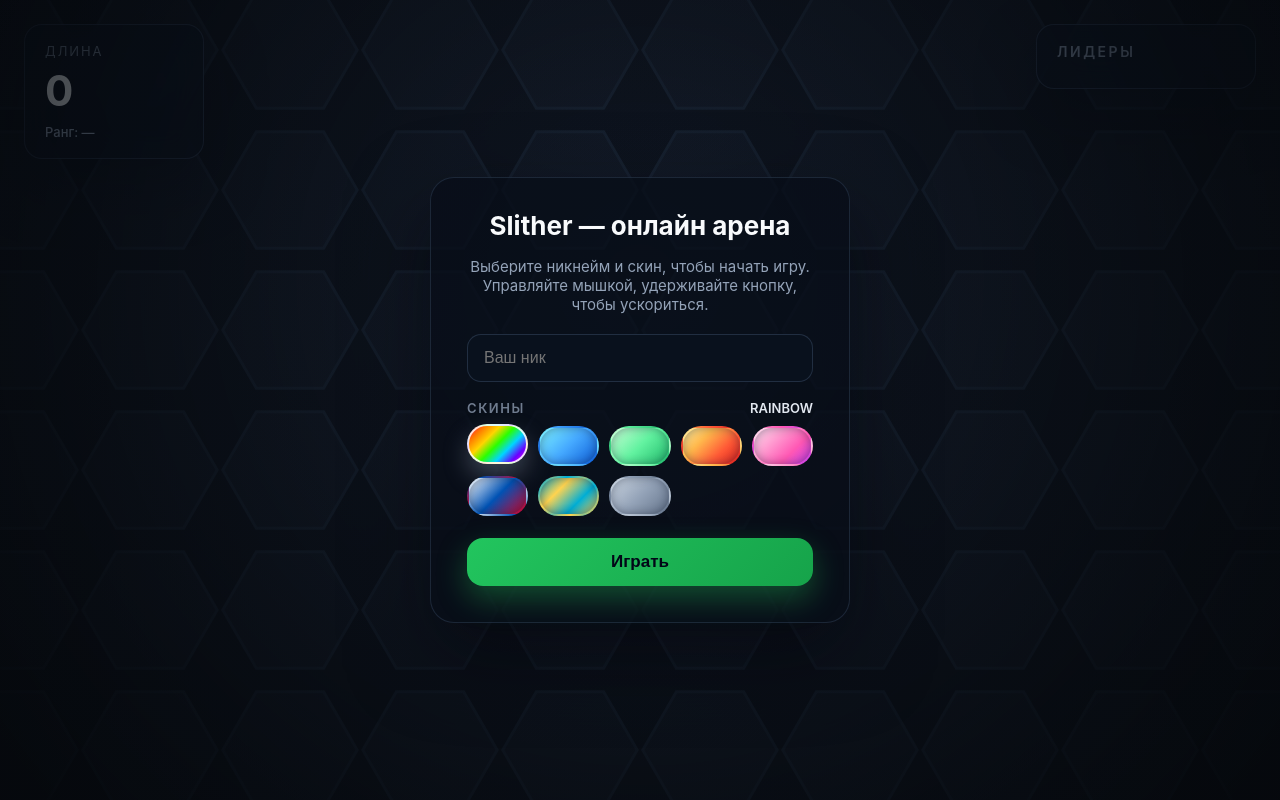
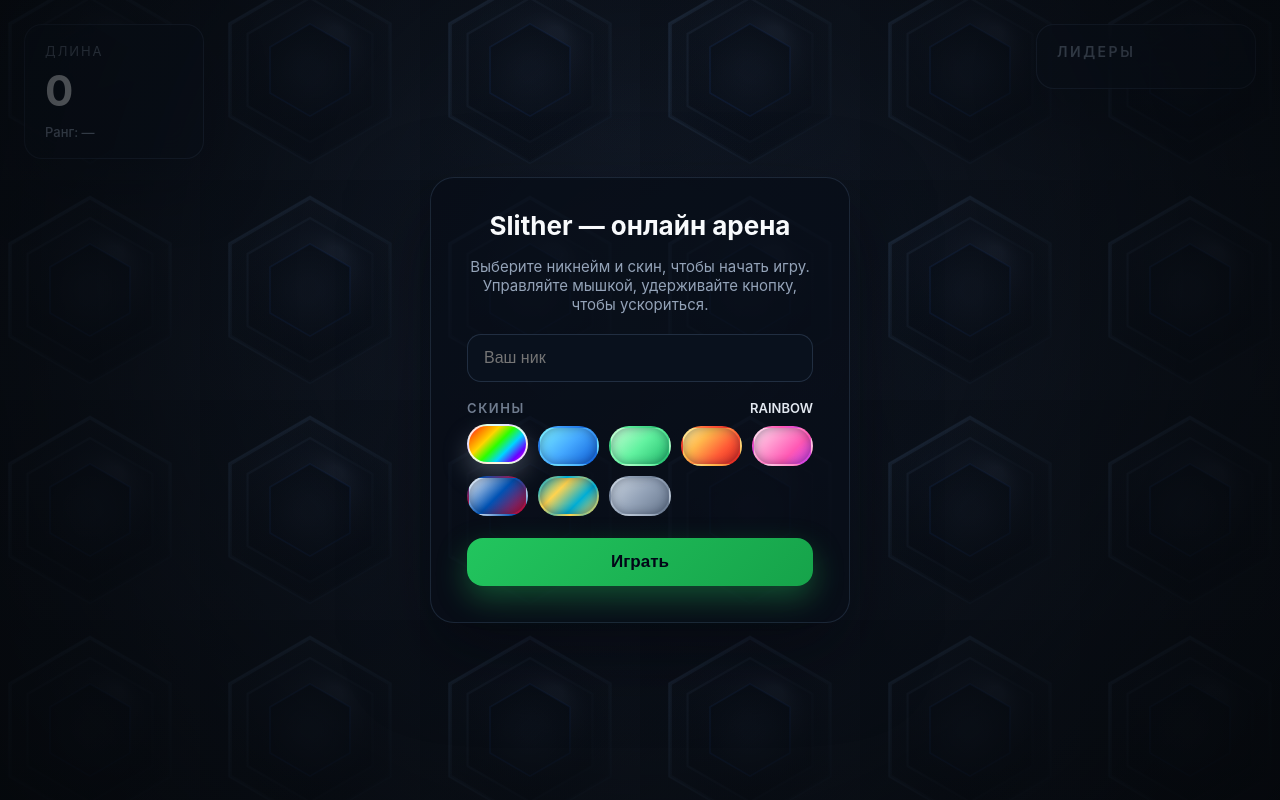
Before and after one commit to ivanpukhov/slitherr, a website: page index.html in a window 1280 px wide. Drawn offline with Linux system fonts and the light colour scheme; animation ran at ten frames a second.

Commit message:
Enhance hex background pattern

```diff
--- a/index.html
+++ b/index.html
@@ -444,30 +444,123 @@
     let hexPattern = buildHexPattern()
 
     function buildHexPattern() {
-        const size = 140
+        const size = 220
         const off = document.createElement('canvas')
         off.width = size
         off.height = size
         const c = off.getContext('2d')
-        c.fillStyle = '#0e1118'
+
+        const baseGradient = c.createLinearGradient(0, 0, size, size)
+        baseGradient.addColorStop(0, '#0b0f16')
+        baseGradient.addColorStop(1, '#151a24')
+        c.fillStyle = baseGradient
         c.fillRect(0, 0, size, size)
+
         const center = size / 2
-        const radius = size * 0.48
+        const outerRadius = size * 0.42
+        const middleRadius = outerRadius * 0.78
+        const innerRadius = middleRadius * 0.64
 
-        c.beginPath()
-        for (let i = 0; i < 6; i++) {
-            const angle = Math.PI / 3 * i
-            const x = center + radius * Math.cos(angle)
-            const y = center + radius * Math.sin(angle)
-            if (i === 0) c.moveTo(x, y)
-            else c.lineTo(x, y)
+        const hexPath = (radius) => {
+            const path = new Path2D()
+            for (let i = 0; i < 6; i++) {
+                const angle = Math.PI / 3 * i + Math.PI / 6
+                const x = center + radius * Math.cos(angle)
+                const y = center + radius * Math.sin(angle)
+                if (i === 0) path.moveTo(x, y)
+                else path.lineTo(x, y)
+            }
+            path.closePath()
+            return path
         }
-        c.closePath()
-        c.fillStyle = '#151a24'
-        c.fill()
-        c.lineWidth = 3
-        c.strokeStyle = '#1d2735'
-        c.stroke()
+
+        const outerPath = hexPath(outerRadius)
+        const middlePath = hexPath(middleRadius)
+        const innerPath = hexPath(innerRadius)
+
+        const outerFill = c.createRadialGradient(center, center, outerRadius * 0.25, center, center, outerRadius)
+        outerFill.addColorStop(0, '#0e1118')
+        outerFill.addColorStop(0.55, '#101621')
+        outerFill.addColorStop(1, '#151a24')
+        c.fillStyle = outerFill
+        c.fill(outerPath)
+
+        const rimGradient = c.createLinearGradient(center - outerRadius, center - outerRadius, center + outerRadius, center + outerRadius)
+        rimGradient.addColorStop(0, '#27384f')
+        rimGradient.addColorStop(0.5, '#1d2735')
+        rimGradient.addColorStop(1, '#121925')
+        c.lineWidth = 3.2
+        c.strokeStyle = rimGradient
+        c.stroke(outerPath)
+
+        c.save()
+        c.clip(outerPath)
+        const innerShadow = c.createRadialGradient(center - outerRadius * 0.3, center - outerRadius * 0.35, outerRadius * 0.1, center, center, outerRadius)
+        innerShadow.addColorStop(0, 'rgba(38, 55, 76, 0.45)')
+        innerShadow.addColorStop(1, 'rgba(5, 7, 12, 0)')
+        c.fillStyle = innerShadow
+        c.fillRect(center - outerRadius, center - outerRadius, outerRadius * 2, outerRadius * 2)
+
+        const bottomShadow = c.createLinearGradient(center, center - outerRadius, center, center + outerRadius)
+        bottomShadow.addColorStop(0, 'rgba(3, 5, 9, 0)')
+        bottomShadow.addColorStop(0.6, 'rgba(6, 9, 14, 0.25)')
+        bottomShadow.addColorStop(1, 'rgba(4, 6, 10, 0.55)')
+        c.fillStyle = bottomShadow
+        c.fillRect(center - outerRadius, center - outerRadius, outerRadius * 2, outerRadius * 2)
+        c.restore()
+
+        const middleFill = c.createLinearGradient(center, center - middleRadius, center, center + middleRadius)
+        middleFill.addColorStop(0, '#111724')
+        middleFill.addColorStop(0.55, '#0c1018')
+        middleFill.addColorStop(1, '#080b12')
+        c.fillStyle = middleFill
+        c.fill(middlePath)
+
+        const middleStroke = c.createLinearGradient(center - middleRadius, center - middleRadius, center + middleRadius, center + middleRadius)
+        middleStroke.addColorStop(0, 'rgba(59, 76, 103, 0.55)')
+        middleStroke.addColorStop(0.5, 'rgba(29, 39, 53, 0.6)')
+        middleStroke.addColorStop(1, 'rgba(12, 17, 26, 0.5)')
+        c.lineWidth = 2.2
+        c.strokeStyle = middleStroke
+        c.stroke(middlePath)
+
+        c.save()
+        c.clip(middlePath)
+        const middleHighlight = c.createRadialGradient(center + middleRadius * 0.35, center - middleRadius * 0.5, middleRadius * 0.1, center, center, middleRadius)
+        middleHighlight.addColorStop(0, 'rgba(94, 109, 138, 0.28)')
+        middleHighlight.addColorStop(1, 'rgba(9, 12, 18, 0)')
+        c.fillStyle = middleHighlight
+        c.fillRect(center - middleRadius, center - middleRadius, middleRadius * 2, middleRadius * 2)
+        c.restore()
+
+        const innerFill = c.createRadialGradient(center, center, innerRadius * 0.2, center, center, innerRadius)
+        innerFill.addColorStop(0, '#141a26')
+        innerFill.addColorStop(0.7, '#0d121b')
+        innerFill.addColorStop(1, '#0a0f18')
+        c.fillStyle = innerFill
+        c.fill(innerPath)
+
+        const innerStroke = c.createLinearGradient(center - innerRadius, center - innerRadius, center + innerRadius, center + innerRadius)
+        innerStroke.addColorStop(0, 'rgba(59, 130, 246, 0.22)')
+        innerStroke.addColorStop(0.45, 'rgba(37, 99, 235, 0.18)')
+        innerStroke.addColorStop(1, 'rgba(12, 23, 38, 0.42)')
+        c.lineWidth = 1.6
+        c.strokeStyle = innerStroke
+        c.stroke(innerPath)
+
+        const bevelHighlight = c.createLinearGradient(center - outerRadius, center - outerRadius, center + outerRadius, center + outerRadius)
+        bevelHighlight.addColorStop(0, 'rgba(97, 123, 163, 0.25)')
+        bevelHighlight.addColorStop(0.35, 'rgba(61, 82, 113, 0.18)')
+        bevelHighlight.addColorStop(1, 'rgba(12, 17, 27, 0)')
+        c.lineWidth = 4
+        c.strokeStyle = bevelHighlight
+        c.stroke(outerPath)
+
+        const subtleGlow = c.createRadialGradient(center, center, innerRadius, center, center, outerRadius * 1.05)
+        subtleGlow.addColorStop(0.85, 'rgba(19, 27, 39, 0)')
+        subtleGlow.addColorStop(1, 'rgba(26, 37, 53, 0.22)')
+        c.fillStyle = subtleGlow
+        c.fill(outerPath)
 
         return ctx.createPattern(off, 'repeat')
     }
```
